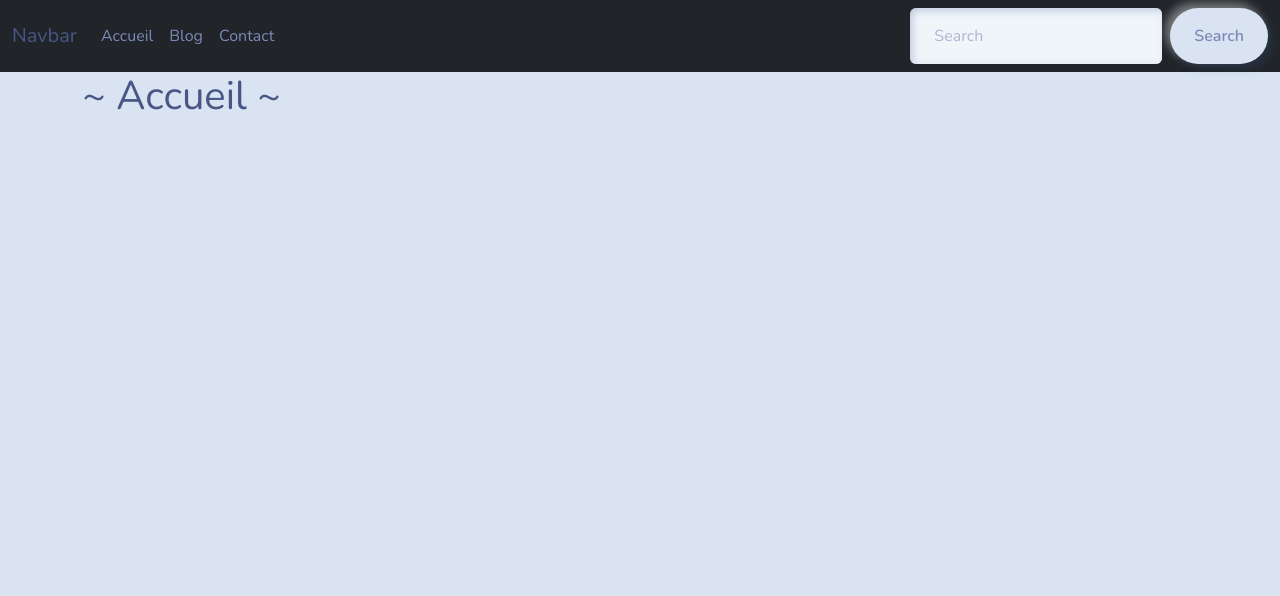
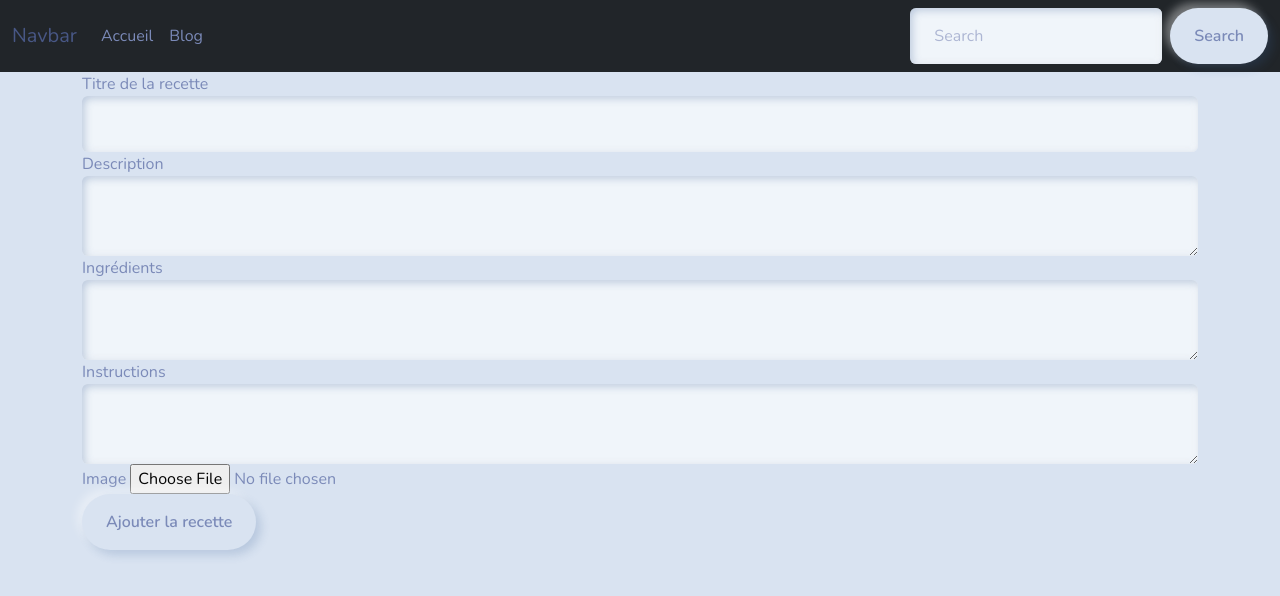
Before and after one commit to aurelienbois/poo-mvc-partage-de-recettes, a PHP site: page /blog/addRecipe in a window 1280 px wide. Shown: the top 596 px of the page. Run offline with PHP 8.4, Linux system fonts and the light colour scheme.

Commit message:
Essaye de faire fonctionner le CRUD
:warning: Rien ne fonctionne
:warning: Seul la redirection vers le formulaire de création de recette fonctionne

```diff
--- a/controllers/Blog.controller.php
+++ b/controllers/Blog.controller.php
@@ -1,17 +1,56 @@
 <?php
 require_once('models/RecipeManager.class.php');
-class BlogController
-{
-    private $recipeManager; // permet d'accéder aux méthodes de la classe PostManager
-    public function __construct()
-    {
+
+class BlogController {
+    private $recipeManager;
+
+    public function __construct() {
         $this->recipeManager = new RecipeManager();
-        $this->recipeManager->getRecipesFromDb();
     }
-    public function displayRecipes()
-    {
-        global $recipes; // on récupère la variable globale $posts en la créant dans l'espace de nom global
-        $recipes = $this->recipeManager->getRecipes(); // on récupère les posts depuis la base de données
+
+    public function displayRecipes() {
+        $recipes = $this->recipeManager->getRecipesFromDb();
         require_once('views/blog.view.php');
     }
+
+    public function create() {
+        include('views/crud/recipe_create.view.php');
+    }
+
+    public function store() {
+        var_dump($_POST);
+        $title = $_POST['title'];
+        $description = $_POST['description'];
+        $ingredients = $_POST['ingredients'];
+        $instructions = $_POST['instructions'];
+        $image = $_POST['image'];
+
+        $recipe = new Recipe($title, $description, $image, $ingredients, $instructions, $image);
+        $this->recipeManager->addRecipe($recipe);
+
+        header('Location: index.php');
+    }
+
+    public function edit($id) {
+        $recipe = $this->recipeManager->getRecipe($id);
+        require_once('views/crud/recipe_edit.view.php');
+    }
+
+    public function update($id) {
+        $title = $_POST['title'];
+        $description = $_POST['description'];
+        $ingredients = $_POST['ingredients'];
+        $instructions = $_POST['instructions'];
+        $image = $_POST['image'];
+
+        $recipe = new Recipe($title, $description, $image, $ingredients, $instructions, $image);
+        $this->recipeManager->updateRecipe($id, $recipe);
+
+        header('Location: index.php');
+    }
+
+    public function delete($id) {
+        $this->recipeManager->deleteRecipe($id);
+        header('Location: index.php');
+    }
 }
--- a/index.php
+++ b/index.php
@@ -18,7 +18,9 @@ $lastUrl = end($url); // on récupère le dernier élément du tableau
 $map = [
     'accueil' => ['accueil', 'accueil', ''],
     'blog' => ['blog', 'lire', ''],
-    'contact' => ['contact', 'contact', ''],
+    'addRecipe' => ['blog', 'addRecipe', ''],
+    'editRecipe' => ['blog', 'editRecipe', $lastUrl],
+    'deleteRecipe' => ['blog', 'deleteRecipe', $lastUrl],
     '' => ['accueil', 'accueil', ''],
 ];
 
@@ -42,11 +44,27 @@ switch ($controller) {
     case 'blog':
         require_once 'controllers/Blog.controller.php';
         $blogController = new BlogController();
-        $blogController->displayRecipes();
+        switch ($action) {
+            case 'lire':
+                $blogController->displayRecipes();
+                break;
+            case 'addRecipe':
+                $blogController->create();
+                break;
+            case 'editRecipe':
+                $blogController->edit($id);
+                break;
+            case 'deleteRecipe':
+                $blogController->delete($id);
+                break;
+            case 'storeRecipe':
+                $blogController->store();
+                break;
+            case 'updateRecipe':
+                $blogController->update($id);
+                break;
+        }
         break;
     default:
         require_once 'views/accueil.view.php'; // page par défaut
-        break;
 }
-
-?>
--- a/models/RecipeManager.class.php
+++ b/models/RecipeManager.class.php
@@ -1,23 +1,105 @@
 <?php
 require_once('models/Model.class.php');
 require_once('models/Recipe.class.php');
-class RecipeManager extends Model { // le extends ajoute les propriétés et méthodes de Model à PostManager soit $pdo, setBdd() et getBdd(). C'est l'héritage.
+
+class RecipeManager extends Model {
     private $recipes = [];
-    public function getRecipes() { return $this->recipes; }
-    public function addRecipe(Recipe $recipe) { $this->recipes[] = $recipe; }
+
+    public function getRecipes() {
+        return $this->recipes;
+    }
+
+    public function addRecipe(Recipe $recipe) {
+        // Obtient l'instance de PDO
+        $pdo = $this->getBdd();
+
+        // Prépare la requête SQL
+        $stmt = $pdo->prepare("INSERT INTO recipes (recipe_title, recipe_description, recipe_ingredients, recipe_instructions, recipe_image) VALUES (?, ?, ?, ?, ?)");
+
+        // Lie les paramètres à la requête
+        $stmt->bindValue(1, $recipe->getRecipeTitle());
+        $stmt->bindValue(2, $recipe->getRecipeDescription());
+        $stmt->bindValue(3, $recipe->getRecipeIngredients());
+        $stmt->bindValue(4, $recipe->getRecipeInstructions());
+        $stmt->bindValue(5, $recipe->getRecipeImage());
+
+        // Exécute la requête
+        $stmt->execute();
+    }
+
     public function getRecipesFromDb() {
+        // Vide le tableau $recipes
+        $this->recipes = [];
+
         $req = $this->getBdd()->prepare('SELECT * FROM recipes');
         $req->execute();
         $recipes = $req->fetchAll(PDO::FETCH_ASSOC);
+
         foreach ($recipes as $r) {
-            $this->addRecipe(new Recipe(
+            $this->recipes[] = new Recipe(
                 $r['id'],
                 $r['recipe_title'],
                 $r['recipe_description'],
                 $r['recipe_ingredients'],
                 $r['recipe_instructions'],
                 $r['recipe_image']
-            ));
+            );
         }
+
+        // Renvoie le tableau de recettes
+        return $this->recipes;
+    }
+
+    public function getRecipe($id) {
+        // Obtient l'instance de PDO
+        $pdo = $this->getBdd();
+
+        // Prépare la requête SQL
+        $stmt = $pdo->prepare("SELECT * FROM recipes WHERE id = ?");
+
+        // Lie les paramètres à la requête
+        $stmt->bindValue(1, $id);
+
+        // Exécute la requête
+        $stmt->execute();
+
+        // Récupère la recette
+        $recipe = $stmt->fetch(PDO::FETCH_ASSOC);
+
+        // Retourne la recette
+        return $recipe;
+    }
+
+    public function updateRecipe($id, Recipe $recipe) {
+        // Obtient l'instance de PDO
+        $pdo = $this->getBdd();
+
+        // Prépare la requête SQL
+        $stmt = $pdo->prepare("UPDATE recipes SET title = ?, description = ?, image = ?, ingredients = ?, instructions = ? WHERE id = ?");
+
+        // Lie les paramètres à la requête
+        $stmt->bindValue(1, $recipe->getRecipeTitle());
+        $stmt->bindValue(2, $recipe->getRecipeDescription());
+        $stmt->bindValue(3, $recipe->getRecipeImage());
+        $stmt->bindValue(4, $recipe->getRecipeIngredients());
+        $stmt->bindValue(5, $recipe->getRecipeInstructions());
+        $stmt->bindValue(6, $id);
+
+        // Exécute la requête
+        $stmt->execute();
+    }
+
+    public function deleteRecipe($id) {
+        // Obtient l'instance de PDO
+        $pdo = $this->getBdd();
+
+        // Prépare la requête SQL
+        $stmt = $pdo->prepare("DELETE FROM recipes WHERE id = ?");
+
+        // Lie le paramètre à la requête
+        $stmt->bindValue(1, $id);
+
+        // Exécute la requête
+        $stmt->execute();
     }
 }
--- a/template.php
+++ b/template.php
@@ -16,9 +16,8 @@
     <div class="collapse navbar-collapse" id="navbarColor02">
       <?php
       $listliens = [
-        'Accueil' => './accueil',
-        'Blog' => './blog',
-        'Contact' => './contact'
+        'Accueil' => 'accueil',
+        'Blog' => 'blog',
       ];
       ?>
       <ul class="navbar-nav me-auto">
--- /dev/null
+++ b/views/crud/recipe_create.view.php
@@ -0,0 +1,33 @@
+<?php
+ob_start();
+?>
+
+<form action="blog/storeRecipe" method="post" enctype="multipart/form-data">
+    <div class="form-group">
+        <label for="recipe_title">Titre de la recette</label>
+        <input type="text" class="form-control" id="recipe_title" name="recipe_title" required>
+    </div>
+    <div class="form-group">
+        <label for="recipe_description">Description</label>
+        <textarea class="form-control" id="recipe_description" name="recipe_description" required></textarea>
+    </div>
+    <div class="form-group">
+        <label for="recipe_ingredients">Ingrédients</label>
+        <textarea class="form-control" id="recipe_ingredients" name="recipe_ingredients" required></textarea>
+    </div>
+    <div class="form-group">
+        <label for="recipe_instructions">Instructions</label>
+        <textarea class="form-control" id="recipe_instructions" name="recipe_instructions" required></textarea>
+    </div>
+    <div class="form-group">
+        <label for="recipe_image">Image</label>
+        <input type="file" class="form-control-file" id="recipe_image" name="recipe_image">
+    </div>
+    <button type="submit" class="btn btn-primary">Ajouter la recette</button>
+</form>
+
+<?php
+$title = 'Ajouter une recette';
+$content = ob_get_clean();
+require_once 'template.php';
+?>
```
Also changed, not shown: views/blog.view.php (+12 -7 lines).
